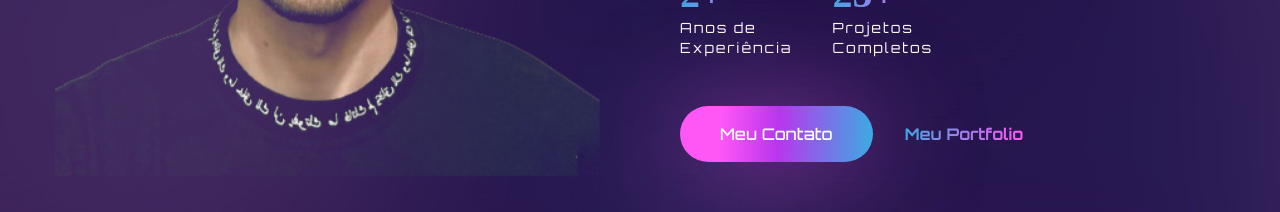
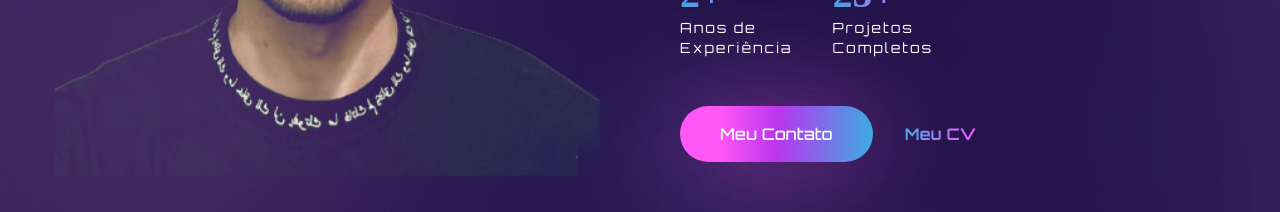
Before and after one commit to pansutti/portfolio-pansutti, a React (Create React App) app: page / in a window 1280 px wide. Shown: the part 1300-1512 px from the top of the page. Built offline with nearby package versions, Linux system fonts and the light colour scheme; the HTML template or start-up script is replaced by a standard one; a web font is replaced by a local one.

Commit message:
Update About.jsx

```diff
--- a/src/components/About.jsx
+++ b/src/components/About.jsx
@@ -76,7 +76,7 @@ const About = () => {
                 rel="noreferrer"
                 className="text-gradient btn-link"
               >
-                Meu Portfolio
+                Meu CV
               </a>
             </div>
           </motion.div>
```
